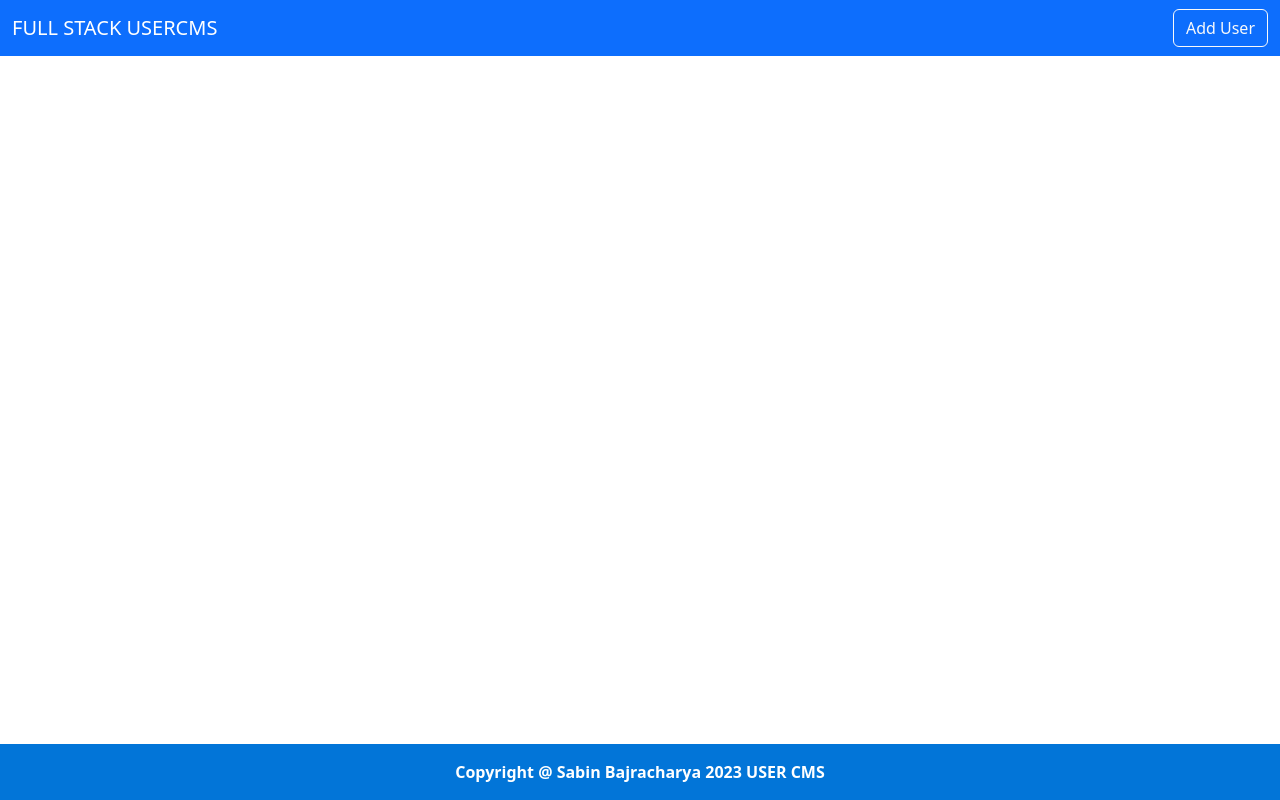
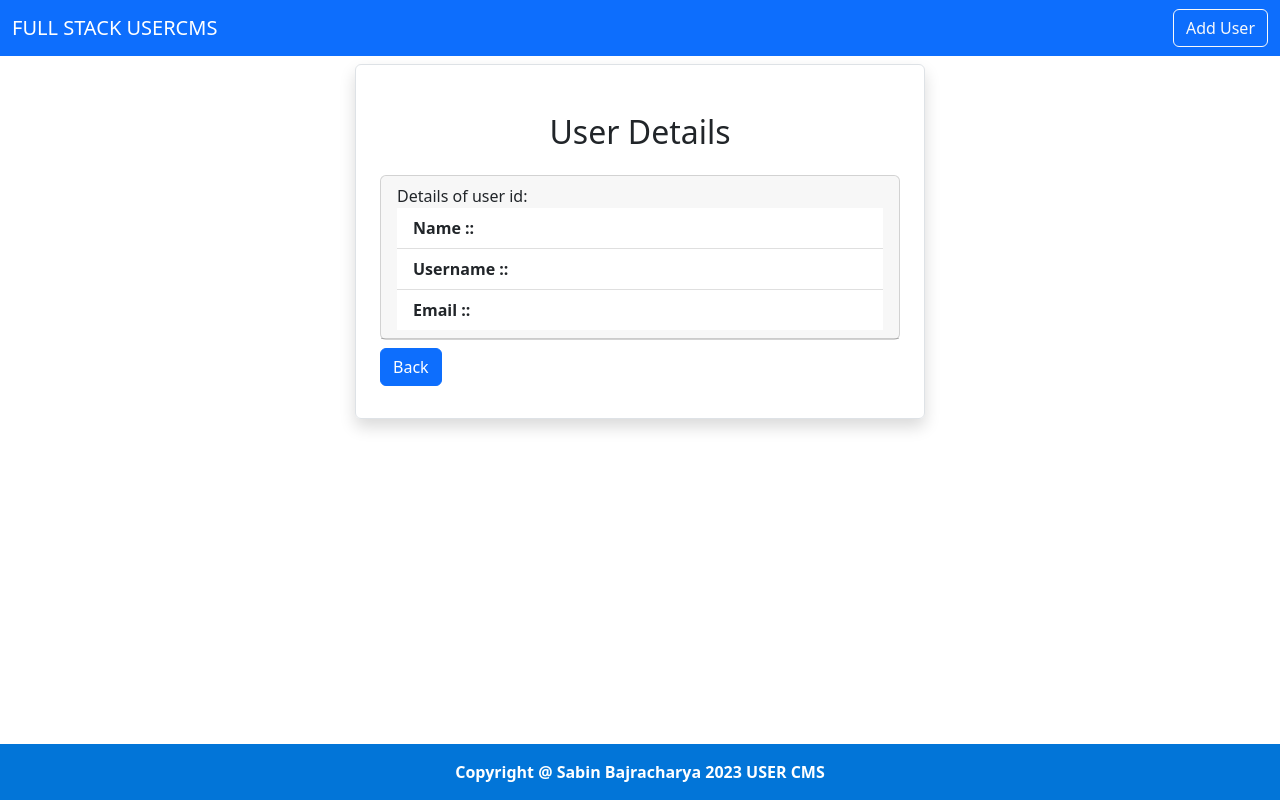
Before and after one commit to sabinbajra/usercms-backend, a React (Create React App) app in the folder usercms-app/: page /viewuser/1 in a window 1280 px wide. Built offline with nearby package versions, Linux system fonts and the light colour scheme; no server answers.

Commit message:
Delete is also done ... congratulation for CRUD application

```diff
--- a/usercms-app/src/App.js
+++ b/usercms-app/src/App.js
@@ -5,6 +5,7 @@ import Home from './pages/Home';
 import Footer from './layout/Footer';
 import AddUser from './users/AddUser';
 import EditUser from './users/EditUser';
+import ViewUser from './users/ViewUser';
 import {BrowserRouter as Router, Routes, Route } from 'react-router-dom';
 
 function App() {
@@ -17,6 +18,7 @@ function App() {
             <Route exact path='/' element={<Home/>}></Route>
             <Route exact path='/adduser' element={<AddUser/>}></Route>
             <Route exact path='/edituser/:id' element={<EditUser/>}></Route>
+            <Route exact path='/viewuser/:id' element={<ViewUser/>}></Route>
           </Routes>
 
         <Footer/>
--- a/usercms-app/src/pages/Home.js
+++ b/usercms-app/src/pages/Home.js
@@ -45,7 +45,7 @@ const Home = () => {
                             <td>{user.username}</td>
                             <td>{user.email}</td>
                             <td>
-                                <button className='btn btn-primary mx-2'>VIEW</button>
+                                <Link className='btn btn-primary mx-2' to={`/viewuser/${user.id}`}>VIEW</Link>
                                 <Link className='btn btn-outline-primary mx-2' to={`/edituser/${user.id}`}>EDIT</Link>
                                 <button className='btn btn-danger mx-2' onClick={()=>deleteUser(user.id)}>DELETE</button>
                             </td>
--- a/usercms-app/src/users/ViewUser.js
+++ b/usercms-app/src/users/ViewUser.js
@@ -0,0 +1,46 @@
+import axios from 'axios';
+import React, { useEffect, useState } from 'react'
+import { Link, useParams } from 'react-router-dom'
+
+const ViewUser = () => {
+const {id} = useParams();
+const [user,setUser] = useState({
+    name: "",
+    username: "",
+    email: ""
+});
+
+useEffect(()=>{
+    loadUser();
+},[]);
+
+const loadUser = async () => {
+    const result = await axios.get(`http://localhost:8080/users/${id}`);
+    setUser(result.data);
+};
+
+  return (
+    <div className="container">
+      <div className="row">
+        <div className="col-md-6 offset-md-3 border rounded p-4 mt-2 shadow">
+          <h2 className="text-center m-4">User Details</h2>
+
+          <div className='card'>
+            <div className="card-header">
+                Details of user id: {user.id}
+                <ul className="list-group list-group-flush">
+                    <li className='list-group-item'><b>Name :: {user.name}</b></li>
+                    <li className='list-group-item'><b>Username :: {user.username}</b></li>
+                    <li className='list-group-item'><b>Email :: {user.email}</b></li>
+
+                </ul>
+            </div>
+          </div>
+            <Link className='btn btn-primary my-2' to={'/'}>Back</Link>
+          </div>
+        </div>
+    </div>
+  )
+}
+
+export default ViewUser
```
